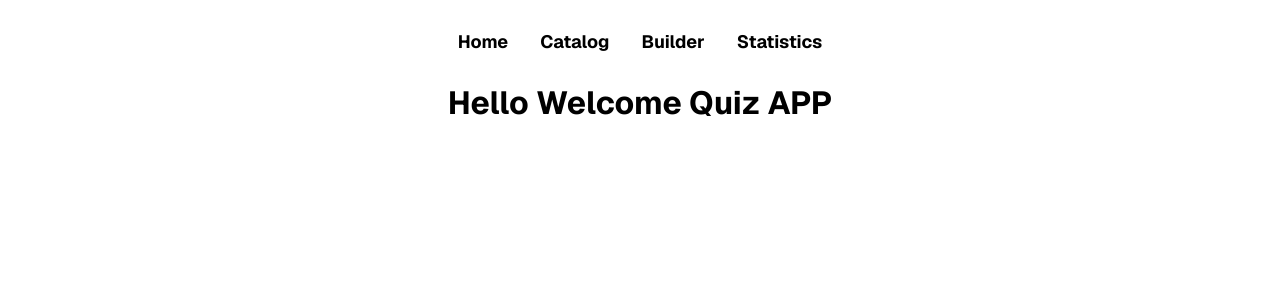
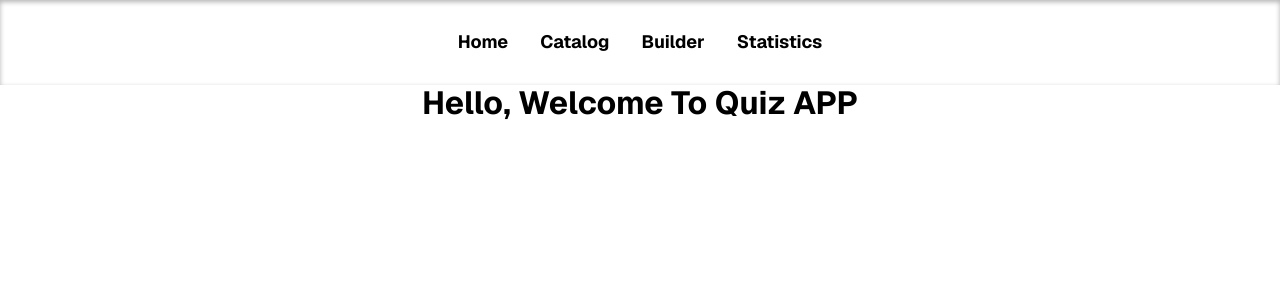
Before and after one commit to gudzsv/questionnaire-builder-app, a Next.js app: page / in a window 1280 px wide. Shown: the top 300 px of the page. Built offline with nearby package versions, Linux system fonts and the light colour scheme.

Commit message:
change home page text and add shadow to header

```diff
--- a/src/app/page.js
+++ b/src/app/page.js
@@ -1,7 +1,7 @@
 export default async function Home({ searchParams }) {
 	return (
 		<>
-			<h1>Hello Welcome Quiz APP</h1>
+			<h1>Hello, Welcome To Quiz APP</h1>
 		</>
 	);
 }
--- a/src/modules/header/Header.module.scss
+++ b/src/modules/header/Header.module.scss
@@ -6,4 +6,5 @@
 	font-size: large;
 	font-weight: bold;
 	padding-block: 2rem;
+	box-shadow: inset 0px 2px 5px rgba(0, 0, 0, 0.3);
 }
```
